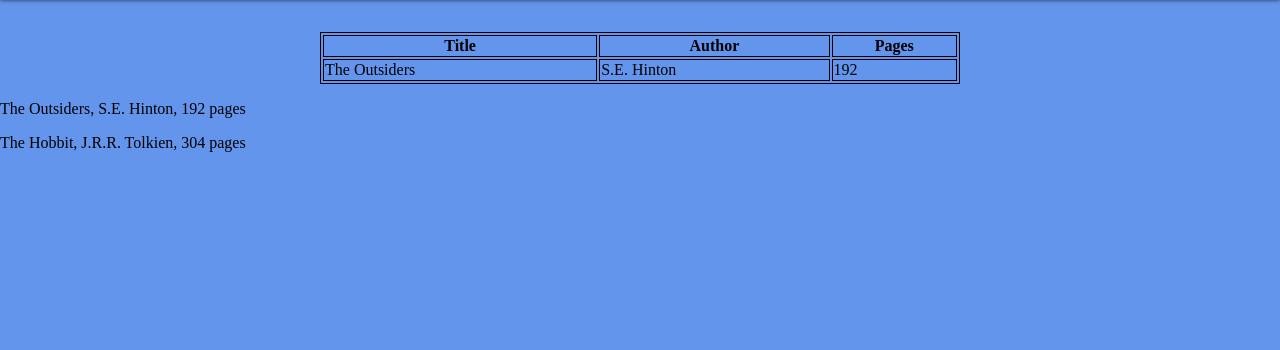
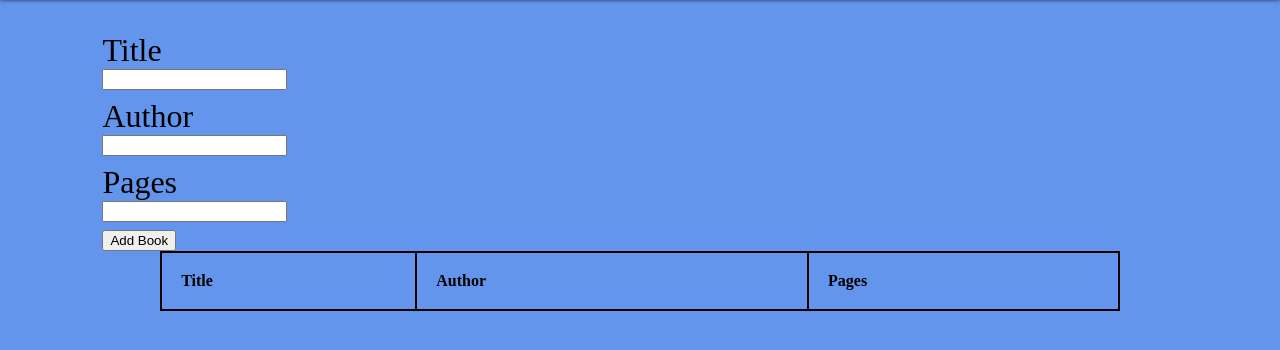
Before and after one commit to brentwashington/library, a plain HTML site: page index.html in a window 1280 px wide. Shown: the part 120-470 px from the top of the page. Drawn offline with Linux system fonts and the light colour scheme.

Commit message:
Create functionality for adding books

```diff
--- a/index.html
+++ b/index.html
@@ -13,18 +13,30 @@
 <body>
     <!-- Header -->
     <header>Virtual Library<span class="material-icons">menu_book</span></header>
+    <!-- Form -->
+    <div id="form-container">
+        <form>
+            <!-- Title -->
+            <label for="title">Title</label><br>
+            <input type="text" id="title"><br>
+            <!-- Author -->
+            <label for="author">Author</label><br>
+            <input type="text" id="author"><br>
+            <!-- Pages -->
+            <label for="pages">Pages</label><br>
+            <input type="number" id="pages"><br>
+            <!-- Add book -->
+            <button id="add-book">Add Book</button>
+        </form>
+    </div>
 
+    <!-- Table -->
     <div id="table-container">
         <table>
             <tr>
                 <th>Title</th>
                 <th>Author</th>
                 <th>Pages</th>
-            </tr>
-            <tr>
-                <td>The Outsiders</td>
-                <td>S.E. Hinton</td>
-                <td>192</td>
             </tr>
         </table>
     </div>
--- a/library.js
+++ b/library.js
@@ -1,23 +1,44 @@
-let book1 = new Book("S.E. Hinton", "The Outsiders", 192, true);
-let book2 = new Book("J.R.R. Tolkien", "The Hobbit", 304, false);
+let book1 = new Book("S.E. Hinton", "The Outsiders", 192);
+let book2 = new Book("J.R.R. Tolkien", "The Hobbit", 304);
+
+let table = document.querySelector("table");
+let form = document.querySelector("form");
+
+let addBookButton = document.getElementById("add-book");
 
 let myLibrary = [book1, book2];
 
 // Constructor for Book
-function Book(author, title, pages, read) {
+function Book(author, title, pages) {
   this.author = author;
   this.title = title;
   this.pages = pages;
-  this.read = read;
 }
+
+addBookButton.addEventListener("click", (e) => {
+  // Stop button from reloading the page
+  e.preventDefault();
+
+  let titleInput = document.getElementById("title").value;
+  let authorInput = document.getElementById("author").value;
+  let pagesInput = document.getElementById("pages").value;
+
+  // Create and add book to library array
+  let book = new Book(authorInput, titleInput, pagesInput);
+  myLibrary.push(book);
+
+  // Add book to the table
+  addBookToLibrary();
+
+  // Clear inputs on form
+  form.reset();
+});
 
 function addBookToLibrary() {
   for (let book of myLibrary) {
-    let para = document.createElement("p");
-    let bookDetails = document.createTextNode(`${book.title}, ${book.author}, ${book.pages} pages`);
-    para.appendChild(bookDetails);
-    document.body.appendChild(para);
+    let tableRow = table.insertRow();
+    tableRow.insertCell().textContent = book.title;
+    tableRow.insertCell().textContent = book.author;
+    tableRow.insertCell().textContent = book.pages;
   }
 }
-
-addBookToLibrary();
--- a/style.css
+++ b/style.css
@@ -14,17 +14,32 @@ header {
     margin-bottom: 3%;
 }
 
+
+#form-container {
+    margin-left: 8%;
+}
+
+input {
+    margin-bottom: 8px;
+}
+
 #table-container {
     display: flex;
     justify-content: center;
 }
 
 table {
-    width: 50%;
+    width: 75%;
 }
 
 table, th, td {
-    border: 1px solid black;
+    border: 2px solid black;
+    border-collapse: collapse;
+}
+
+th, td {
+    padding: 2%;
+    text-align: left;
 }
 
 span {
```
